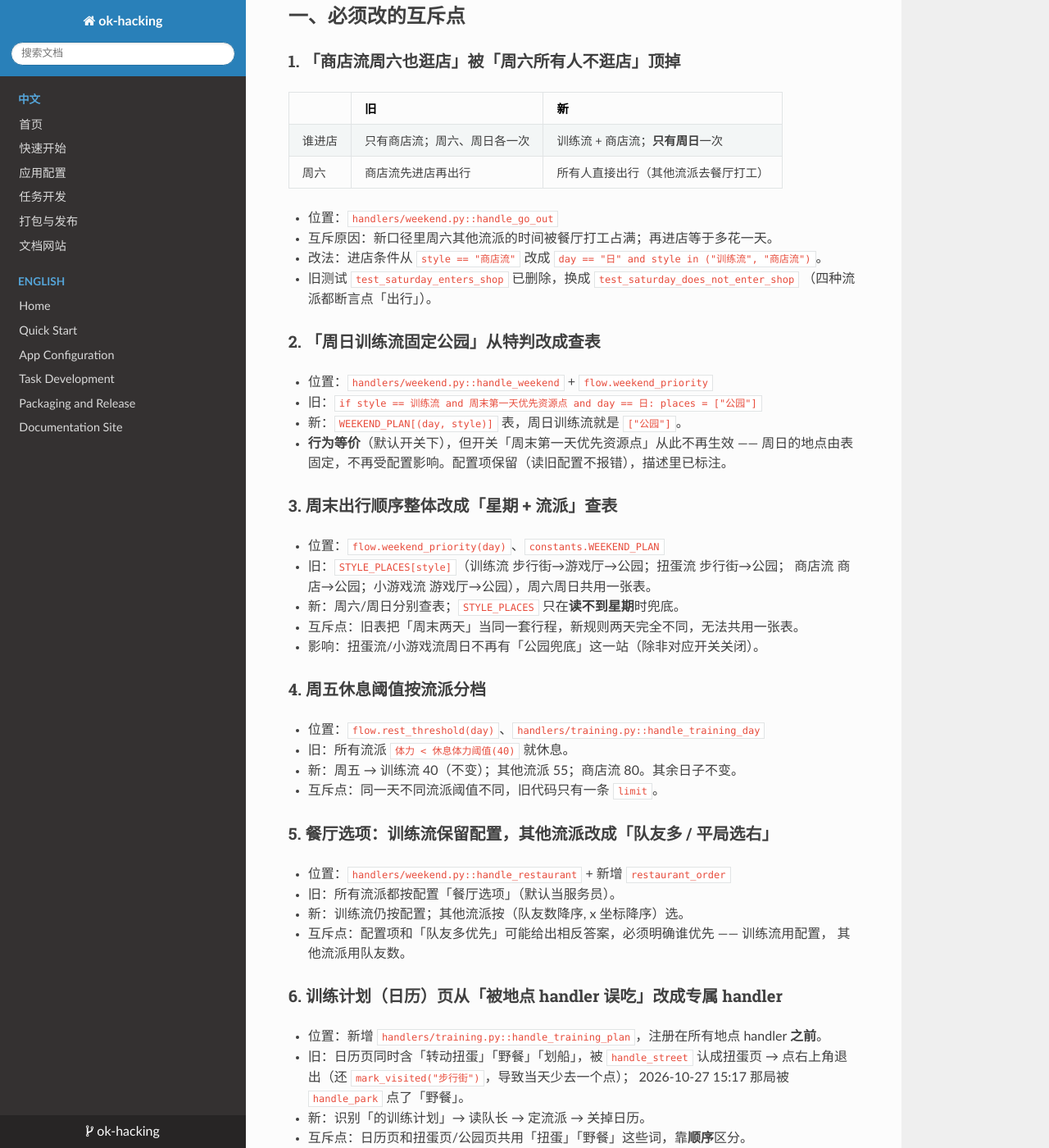
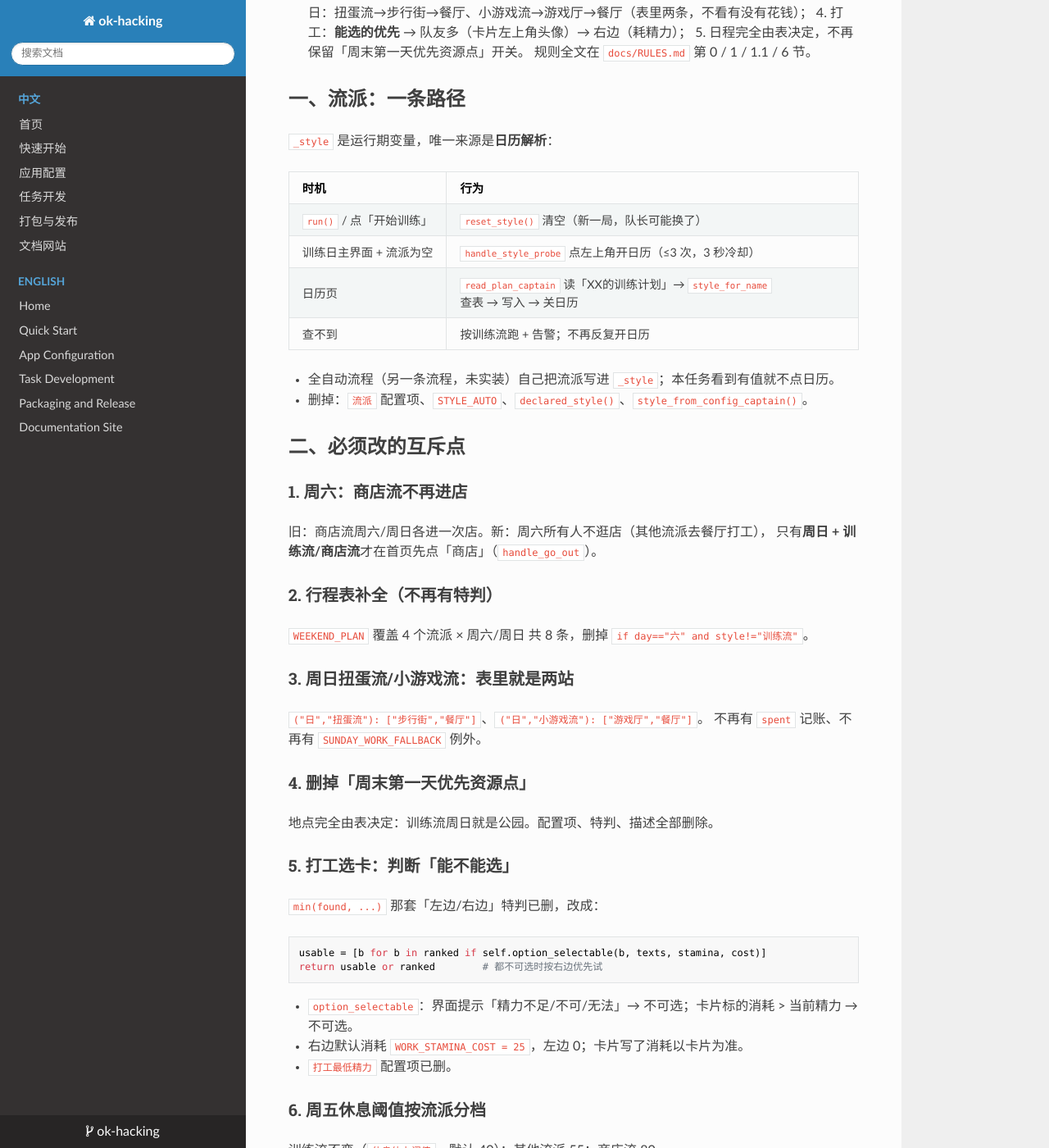
Before and after one commit to TieLaa/ok-hacking, an MkDocs documentation site: the page built from docs/REVIEW_2026-10-29_STYLE_PLAN.md, in a window 1280 px wide and 1400 px high, scrolled down 281 px. Shown: the whole window at 82% size. Built offline with MkDocs 1.6.1, drawn with Linux system fonts in a browser that asks for light colours; nearby versions of some CDN libraries; some of the changed text lies outside the part shown.

Commit message:
refactor: 流派只由日历解析；周六四流派全进表、周日花钱后打工、打工按可选性选卡

````diff
--- a/docs/REVIEW_2026-10-29_STYLE_PLAN.md
+++ b/docs/REVIEW_2026-10-29_STYLE_PLAN.md
@@ -1,107 +1,98 @@
-# 审核清单：流派自动识别 + 周五/周六/周日出行（2026-10-29）
+# 审核清单：流派由队长决定 + 周五/周六/周日行程（2026-10-29 最终版）
 
-> 用户口径：「因为逻辑互斥而修改的代码要记录一下让我审核」。
-> 本文只列**旧行为被新规则顶掉/改掉**的地方，逐条给出证据和代码位置。
-> 规则全文进 `docs/RULES.md`（第 0 / 1 / 1.1 / 6 节）。
+> 用户口径（第三版，覆盖前两版）：
+> 1. 流派不是配置项，是**队长的属性**；本任务只管「快速接手」：流派为空 → 点一次日历解析；
+> 2. 周六：训练流原设定，其他流派都去餐厅打工；
+> 3. 周日：扭蛋流→步行街→餐厅、小游戏流→游戏厅→餐厅（表里两条，不看有没有花钱）；
+> 4. 打工：**能选的优先** → 队友多（卡片左上角头像）→ 右边（耗精力）；
+> 5. 日程完全由表决定，不再保留「周末第一天优先资源点」开关。
+> 规则全文在 `docs/RULES.md` 第 0 / 1 / 1.1 / 6 节。
 
-## 一、必须改的互斥点
+## 一、流派：一条路径
 
-### 1. 「商店流周六也逛店」被「周六所有人不逛店」顶掉
+`_style` 是运行期变量，唯一来源是**日历解析**：
 
-| | 旧 | 新 |
-|---|---|---|
-| 谁进店 | 只有商店流；周六、周日各一次 | 训练流 + 商店流；**只有周日**一次 |
-| 周六 | 商店流先进店再出行 | 所有人直接出行（其他流派去餐厅打工） |
+| 时机 | 行为 |
+|---|---|
+| `run()` / 点「开始训练」 | `reset_style()` 清空（新一局，队长可能换了） |
+| 训练日主界面 + 流派为空 | `handle_style_probe` 点左上角开日历（≤3 次，3 秒冷却） |
+| 日历页 | `read_plan_captain` 读「XX的训练计划」→ `style_for_name` 查表 → 写入 → 关日历 |
+| 查不到 | 按训练流跑 + 告警；不再反复开日历 |
 
-- 位置：`handlers/weekend.py::handle_go_out`
-- 互斥原因：新口径里周六其他流派的时间被餐厅打工占满；再进店等于多花一天。
-- 改法：进店条件从 `style == "商店流"` 改成 `day == "日" and style in ("训练流", "商店流")`。
-- 旧测试 `test_saturday_enters_shop` 已删除，换成 `test_saturday_does_not_enter_shop`
-  （四种流派都断言点「出行」）。
+- 全自动流程（另一条流程，未实装）自己把流派写进 `_style`；本任务看到有值就不点日历。
+- 删掉：`流派` 配置项、`STYLE_AUTO`、`declared_style()`、`style_from_config_captain()`。
 
-### 2. 「周日训练流固定公园」从特判改成查表
+## 二、必须改的互斥点
 
-- 位置：`handlers/weekend.py::handle_weekend` + `flow.weekend_priority`
-- 旧：`if style == 训练流 and 周末第一天优先资源点 and day == 日: places = ["公园"]`
-- 新：`WEEKEND_PLAN[(day, style)]` 表，周日训练流就是 `["公园"]`。
-- **行为等价**（默认开关下），但开关「周末第一天优先资源点」从此不再生效 ——
-  周日的地点由表固定，不再受配置影响。配置项保留（读旧配置不报错），描述里已标注。
+### 1. 周六：商店流不再进店
 
-### 3. 周末出行顺序整体改成「星期 + 流派」查表
+旧：商店流周六/周日各进一次店。新：周六所有人不逛店（其他流派去餐厅打工），
+只有**周日 + 训练流/商店流**才在首页先点「商店」（`handle_go_out`）。
 
-- 位置：`flow.weekend_priority(day)`、`constants.WEEKEND_PLAN`
-- 旧：`STYLE_PLACES[style]`（训练流 步行街→游戏厅→公园；扭蛋流 步行街→公园；
-  商店流 商店→公园；小游戏流 游戏厅→公园），周六周日共用一张表。
-- 新：周六/周日分别查表；`STYLE_PLACES` 只在**读不到星期**时兜底。
-- 互斥点：旧表把「周末两天」当同一套行程，新规则两天完全不同，无法共用一张表。
-- 影响：扭蛋流/小游戏流周日不再有「公园兜底」这一站（除非对应开关关闭）。
+### 2. 行程表补全（不再有特判）
 
-### 4. 周五休息阈值按流派分档
+`WEEKEND_PLAN` 覆盖 4 个流派 × 周六/周日 共 8 条，删掉 `if day=="六" and style!="训练流"`。
 
-- 位置：`flow.rest_threshold(day)`、`handlers/training.py::handle_training_day`
-- 旧：所有流派 `体力 < 休息体力阈值(40)` 就休息。
-- 新：周五 → 训练流 40（不变）；其他流派 55；商店流 80。其余日子不变。
-- 互斥点：同一天不同流派阈值不同，旧代码只有一条 `limit`。
+### 3. 周日扭蛋流/小游戏流：表里就是两站
 
-### 5. 餐厅选项：训练流保留配置，其他流派改成「队友多 / 平局选右」
+`("日","扭蛋流"): ["步行街","餐厅"]`、`("日","小游戏流"): ["游戏厅","餐厅"]`。
+不再有 `spent` 记账、不再有 `SUNDAY_WORK_FALLBACK` 例外。
 
-- 位置：`handlers/weekend.py::handle_restaurant` + 新增 `restaurant_order`
-- 旧：所有流派都按配置「餐厅选项」（默认当服务员）。
-- 新：训练流仍按配置；其他流派按（队友数降序, x 坐标降序）选。
-- 互斥点：配置项和「队友多优先」可能给出相反答案，必须明确谁优先 —— 训练流用配置，
-  其他流派用队友数。
+### 4. 删掉「周末第一天优先资源点」
 
-### 6. 训练计划（日历）页从「被地点 handler 误吃」改成专属 handler
+地点完全由表决定：训练流周日就是公园。配置项、特判、描述全部删除。
 
-- 位置：新增 `handlers/training.py::handle_training_plan`，注册在所有地点 handler **之前**。
-- 旧：日历页同时含「转动扭蛋」「野餐」「划船」，被 `handle_street` 认成扭蛋页
-  → 点右上角退出（还 `mark_visited("步行街")`，导致当天少去一个点）；
-  2026-10-27 15:17 那局被 `handle_park` 点了「野餐」。
-- 新：识别「的训练计划」→ 读队长 → 定流派 → 关掉日历。
-- 互斥点：日历页和扭蛋页/公园页共用「扭蛋」「野餐」这些词，靠**顺序**区分。
-- 证据：
-  - `logs/unknown/1029-093636_register_stuck_s636.txt`（名字框 + 标题框坐标）
-  - `logs/ok-script.2026-10-27.log` 00:54:16（被当成扭蛋页）
-  - 同上 15:17:26（被当成公园页）
+### 5. 打工选卡：判断「能不能选」
 
-### 7. 新增：流派未知时点一次左上角
+`min(found, ...)` 那套「左边/右边」特判已删，改成：
 
-- 位置：新增 `handlers/training.py::handle_style_probe`，注册在训练日主界面之前。
-- 这是**新增的两次点击**（开日历 + 关日历），只在「流派=自动」且变量为空时发生。
-  配置里选具体流派 = 手动锁定，训练流回归跑不会多这两下。
+```python
+usable = [b for b in ranked if self.option_selectable(b, texts, stamina, cost)]
+return usable or ranked        # 都不可选时按右边优先试
+```
 
-## 二、行为等价性
+- `option_selectable`：界面提示「精力不足/不可/无法」→ 不可选；卡片标的消耗 > 当前精力 → 不可选。
+- 右边默认消耗 `WORK_STAMINA_COST = 25`，左边 0；卡片写了消耗以卡片为准。
+- `打工最低精力` 配置项已删。
 
-- 训练流 + 「流派=训练流」手动锁定：周六 步行街→游戏厅→公园、周日公园（划船/野餐）、
-  周五 40 阈值、不进店、科目/比赛/商店/扭蛋/游戏厅判据全部未动。
-- 训练流 + 「流派=自动」且队长是训练流角色：多两次点击（日历开/关），其余同上。
-- 唯一与旧版不同的训练流细节：日历页出现时不再误记「步行街已去」、不再误点「野餐」。
+### 6. 周五休息阈值按流派分档
 
-### 7.1 因此作废的配置项（不是删掉，只是不再生效）
+训练流不变（`休息体力阈值`，默认 40）；其他流派 55；商店流 80。
 
-| 配置 | 为什么作废 |
+### 7. 日历页专属 handler（修旧 bug）
+
+日历页带「转动扭蛋/野餐/划船」，旧版被 `handle_street` / `handle_park` 抢走
+（2026-10-27 00:54 误当扭蛋页退出并误记「步行街已去」；15:17 那局被点了「野餐」）。
+现在 `handle_training_plan` 排在所有地点 handler 之前，读完队长就关掉。
+
+## 三、行为等价性（训练流）
+
+- 周六：步行街 → 游戏厅 → 公园；周日：公园 + 划船/野餐；周五阈值仍取配置值。
+- 不进店、科目/比赛/商店/扭蛋/游戏厅判据全部未动。
+- 差别：日历页出现时不再误记「步行街已去」、不再误点「野餐」；接管首日多两次点击。
+
+## 四、删掉的代码（自检：无调用方）
+
+| 删除 | 原因 |
 |---|---|
-| `周末先看商店` | 新口径把「先逛店」绑死在**周日 + 训练流/商店流**，这个开关没有可表达的空间 |
-| `周末第一天优先资源点` | 周日地点由 `WEEKEND_PLAN` 表固定（训练流=公园），开关多余 |
+| `constants.STYLE_PLACES` | 与 `WEEKEND_PLAN` 重复 |
+| `constants.STYLE_AUTO` / `SUNDAY_WORK_FALLBACK` | 概念取消 |
+| `flow.declared_style()` / `style_from_config_captain()` | 同上 |
+| `flow.low_stamina()` | 从来没有调用方 |
+| `weekend.mark_spent()` + `spent` 状态 | 周日改由表决定 |
+| `parsers.mates_near()` → `mates_on_card()` | 口径改成卡片左上角 |
+| 配置 `流派` / `餐厅选项` / `打工最低精力` / `周末第一天优先资源点` / `周末先看商店` | 被新规则取代 |
 
-两项都保留在 `default_config` 里（读旧配置不报错），描述已标注「已作废 / 不再生效」。
+## 五、待实测
 
-## 三、待实测（我第一次跑就盯着这几条）
-1. **餐厅内页判据**：没有实测帧。「队友数」用橙色小人连通域来数，需要第一次实跑看日志
-   `餐厅：队友数 当服务员=x、桌游GM=y`；如果两个都恒为 0，说明这一页不是那种头像，
-   要换成文字/立绘判据（届时只改 `restaurant_order` / `mates_near`）。
-2. **左上角按钮**：`handle_style_probe` 点的是 (0.035w, 0.06h)，依据是 `flow.exit_page`
-   docstring 里记的「训练日左上角打开训练计划」。第一次跑要确认它真的开了日历，
-   而不是返回大厅。
-3. **队长名 OCR**：日历只显示姓氏（真崎/佐久间/望月），已按前缀匹配；日志会打
-   `训练计划：队长「XX」→ 流派「XX」`。
-4. **周五阈值**：需要一局跨到周五才能碰到，日志会打
-   `体力 x < 55（扭蛋流·星期五）→ 休息`。
+1. 餐厅内页（无实测帧）：日志 `餐厅：当服务员=x人…、桌游GM=y人…｜精力 …` 要看得出头像数与可选性。
+2. 左上角按钮：确认 `handle_style_probe` 点的是日历而不是返回。
+3. 队长名 OCR：日志 `训练计划：队长「XX」→ 流派「XX」`。
 
-## 四、回归方式
+## 六、回归
 
 ```powershell
-.venv\Scripts\python.exe -m unittest discover -s tests -p "test_training_rules.py"   # 146 条
+.venv\Scripts\python.exe -m unittest discover -s tests -p "test_training_rules.py"   # 151 条
 .venv\Scripts\python.exe -m unittest tests.TestMain                                   # 12 条
 .venv\Scripts\python.exe tools\check_handlers.py --cache                              # 32 张，exit 0
 ```
--- a/docs/RULES.md
+++ b/docs/RULES.md
@@ -3,19 +3,25 @@
 > 这份文件是**唯一的行为口径**。代码与这里冲突时，以这里为准，先改代码再改文档。
 > 每条规则后面注明实现位置，方便核对。
 
-## 0. 流派：默认按队长（2026-10-29）
+## 0. 流派：只由队长决定（2026-10-29）
 
-实现：`flow.style` / `handle_style_probe` / `handle_training_plan` / `parsers.style_for_name`
+实现：`flow.style` / `flow.reset_style` / `handle_style_probe` / `handle_training_plan` / `parsers.style_for_name`
+
+**流派不是配置项，是队长的属性。** 本任务只负责「快速接手」这一条：
+
+| 流程 | 怎么定流派 |
+|---|---|
+| 快速接手（本任务） | 流派为空 → 进训练后在训练日主界面点一次左上角打开日历 → 读「XX的训练计划」→ 查表写入 |
+| 全自动（另一条流程，尚未实装） | 它自己把流派写进 `_style`（`run()` 之前），本任务看到有值就不再点日历 |
 
 | 时机 | 行为 |
 |---|---|
-| 点「开始训练」（`handle_confirm_team`） | 清空运行期变量 `_style`（新的一局，队长可能换了） |
-| 训练日主界面 + `_style` 为空 | 点左上角打开「训练计划」日历（`handle_style_probe`，最多 3 次、3 秒冷却） |
-| 日历页 | 读左上角「XX的训练计划」→ XX 查 `STYLE_BY_NAME`（前缀匹配，日历只显示姓氏）→ 写入 `_style`，然后点右上角关掉 |
-| 查不到 XX | 沿用配置/兜底流派并告警，不再反复开日历（SR/R 卡还没收录） |
-| 配置「流派」选了具体流派 | 手动锁定，**不**开日历（`style_known` 为真） |
+| `run()` 开始 / 点「开始训练」 | `reset_style()` 清空流派（新的一局，队长可能换了） |
+| 训练日主界面 + 流派为空 | `handle_style_probe` 点左上角 (0.035w, 0.06h) 开日历，最多 3 次、3 秒冷却 |
+| 日历页 | `read_plan_captain` 取左上角名字（只显示姓氏，按前缀查表）→ 写入 `_style` → 点右上角关掉 |
+| 查表查不到 | 按「训练流」跑并告警，不再反复开日历（SR/R 卡还没收录） |
+| 还没定下来之前 | `style` 一律返回「训练流」（最保守） |
 
-- 配置「流派」默认值已改成 `自动（按队长）`；没识别出来之前按「训练流」跑（最保守）。
 - 角色表 `STYLE_BY_NAME` 抄自 `docs/roster/ssr_roster.json` 的 `style_tag`（18 个 SSR）。
 - 日历页有专属 handler，**必须排在所有地点 handler 之前**：这一页带「野餐/划船/转动扭蛋」，
   旧版被 `handle_street` 抢走（2026-10-27 00:54 误当扭蛋页退出 + 误记「步行街已去」）。
@@ -24,33 +30,37 @@
 
 实现：`flow.weekend_priority` / `constants.WEEKEND_PLAN` / `handle_weekend` / `handle_go_out`
 
-| 星期 | 流派 | 去哪（顺序 = 优先级） |
+| 星期 | 流派 | 去哪（顺序 = 优先级，前一个走完再下一个） |
 |---|---|---|
 | 周六 | 训练流 | 步行街 → 游戏厅 → 公园（**原设定不变**） |
 | 周六 | 商店流 / 扭蛋流 / 小游戏流 | 餐厅（打工） |
 | 周日 | 训练流 | 公园 |
-| 周日 | 商店流 | 餐厅 |
-| 周日 | 扭蛋流 | 步行街 |
-| 周日 | 小游戏流 | 游戏厅 |
+| 周日 | 商店流 | 餐厅（打工） |
+| 周日 | 扭蛋流 | 步行街 → 餐厅（先花钱，再打工） |
+| 周日 | 小游戏流 | 游戏厅 → 餐厅（先花钱，再打工） |
 
 - **商店**：只有**周日**、而且只有训练流 / 商店流，才在周末首页先点「商店」再点「出行」
   （`handle_go_out`）。周六一律不进店；其他流派直接出行。一天只进一次（`shop_checked`）。
-- 一天只进一个地点；进了发现不合适（比如游戏厅没有可跳过的三星小游戏）就退出，
-  **当天不再重复进同一个地点**（`weekend_state["visited"]`）。
+- 一天只进一个地点；进了发现不合适就退出，**当天不再重复进同一个地点**
+  （`weekend_state["visited"]`）。
 - 某个地点没开（配置开关关闭）就从顺序里过滤掉；过滤空了退化成公园（`weekend_priority`）。
-- 读不到星期（顶栏 OCR 失败）时退回旧的 `STYLE_PLACES` 表兜底。
-- 旧开关「周末第一天优先资源点」2026-10-29 起不再生效（周日地点由表固定）。
+- 读不到星期（顶栏 OCR 失败）时按**周六那一行**兜底（每个流派都有定义）。
 
-## 1.1 餐厅打工的选项（2026-10-29）
+## 1.1 餐厅打工的选项（2026-10-29，通用）
 
-实现：`handle_restaurant` / `restaurant_order`
+实现：`handle_restaurant` / `restaurant_order` / `option_selectable` / `card_stamina_cost`
 
-- 训练流：沿用配置「餐厅选项」（训练流不进餐厅，保留旧行为）。
-- 其他流派：**队友多的那个选项优先**；队友一样多选**右边**那个（消耗体力的）。
-- 队友数用科目页同一套橙色小人连通域（`find_teammate_icons` / `mates_near`）来数，
-  数不到就都算 0 → 顺序自然退化成「右边优先」，等于用户给的平局规则。
-- ⚠ 餐厅内页**没有实测帧**（历史日志里一次都没进去过）。第一次实跑要核对日志里
-  `餐厅：队友数 当服务员=x、桌游GM=y` 是否正确。
+| 顺序 | 规则 |
+|---|---|
+| 1 | **能选的优先**：卡片附近写「精力不足 / 无法选择 / 不可」→ 不可选；卡片标的消耗 > 当前精力 → 不可选 |
+| 2 | 可选的两张里：**队友多**的优先（卡片左上角的队友小头像，橙色连通域 + `mates_on_card`） |
+| 3 | 队友一样多 → 选**右边**那张（消耗精力的） |
+
+- 右边的默认消耗按 `WORK_STAMINA_COST`（25）估，左边按 0（左边不耗精力）；卡片上写了消耗以卡片为准。
+- 「精力+30 / 精力恢复」这类是收益，不会被当成消耗。
+- 数不到头像就都算 0 → 顺序退化成「右边优先」，等于用户给的平局规则。
+- ⚠ 餐厅内页**没有实测帧**（历史日志一次都没进去过）。第一次实跑要核对日志里
+  `餐厅：当服务员=x人…、桌游GM=y人…｜精力 …` 是否正确。
 
 
 ## 2. 扭蛋（步行街）
````
Also changed, not shown: 9 other files.
